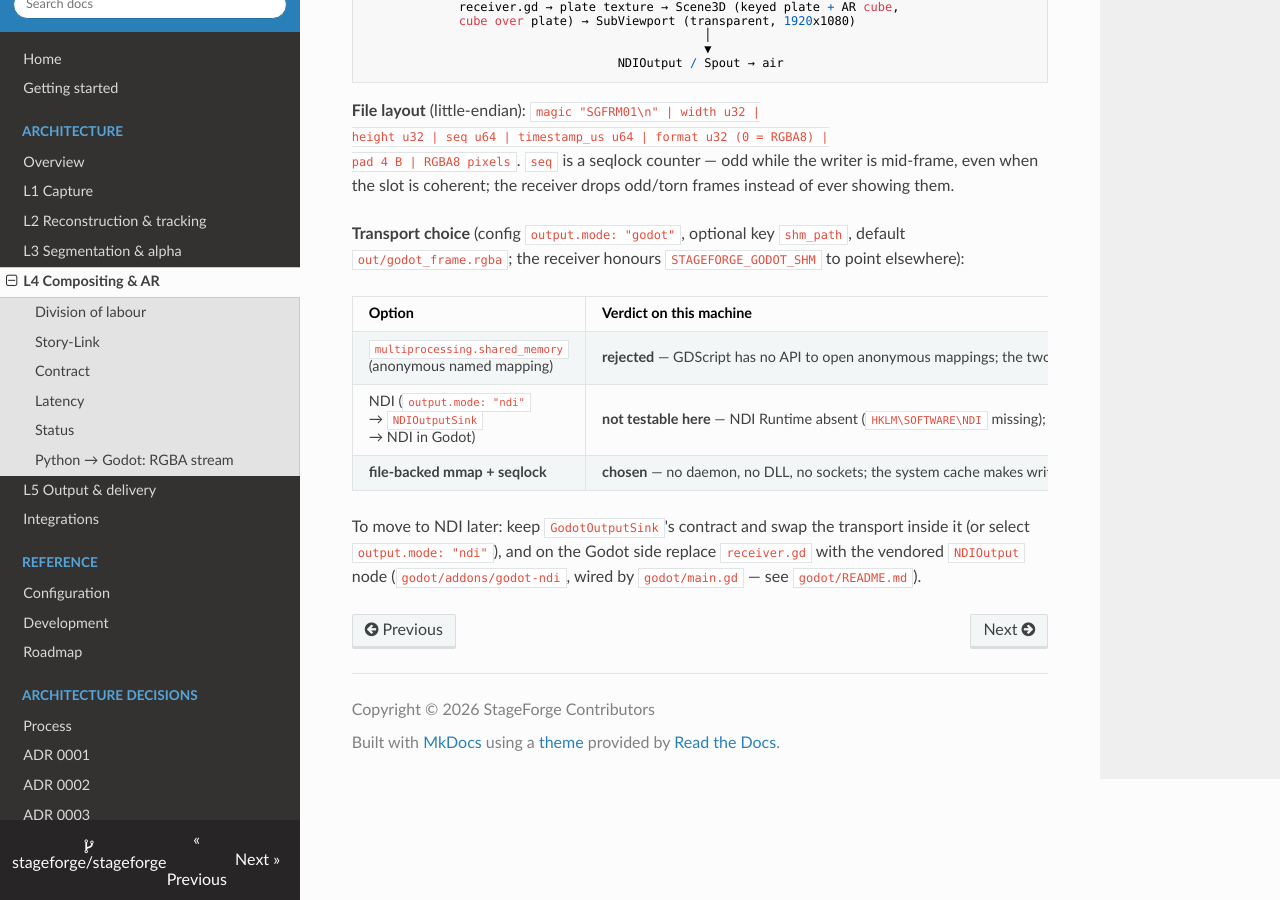
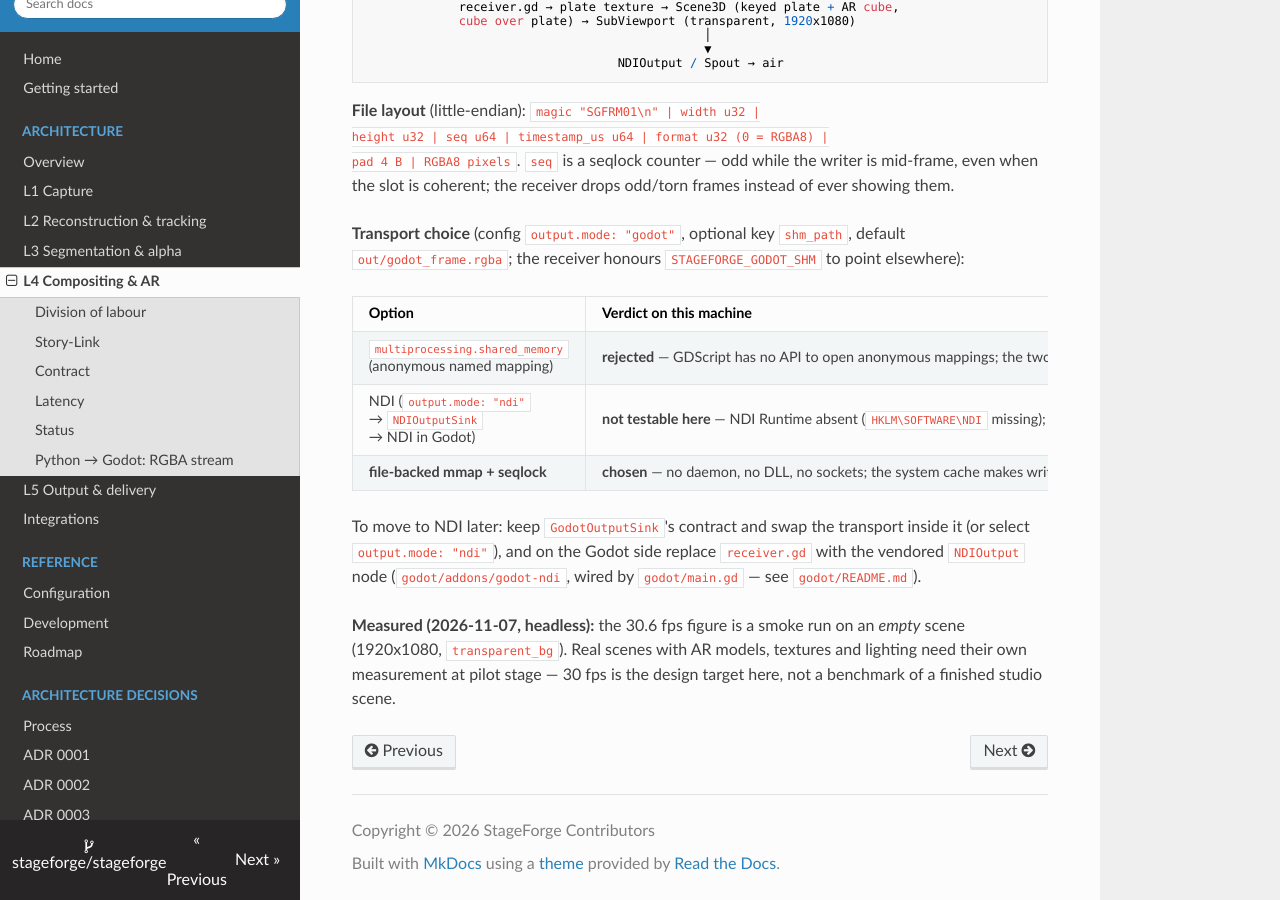
Before and after one commit to FelixRLEPERS/stageforge, an MkDocs documentation site: the page built from docs/06-compositing-ar.md, in a window 1280 px wide and 900 px high, scrolled down 1703 px. Built offline with MkDocs 1.6.1, drawn with Linux system fonts in a browser that asks for light colours; nearby versions of some CDN libraries.

Commit message:
docs: headless fps caveat + NDI Runtime prerequisite

```diff
--- a/docs/06-compositing-ar.md
+++ b/docs/06-compositing-ar.md
@@ -100,3 +100,9 @@ transport inside it (or select `output.mode: "ndi"`), and on the Godot
 side replace `receiver.gd` with the vendored `NDIOutput` node
 (`godot/addons/godot-ndi`, wired by `godot/main.gd` — see
 `godot/README.md`).
+
+**Measured (2026-11-07, headless):** the 30.6 fps figure is a smoke
+run on an *empty* scene (1920x1080, `transparent_bg`). Real scenes
+with AR models, textures and lighting need their own measurement at
+pilot stage — 30 fps is the design target here, not a benchmark of a
+finished studio scene.
```
Also changed, not shown: CHANGELOG.md (+4 -1 lines), godot/README.md (+1 -1 lines).
